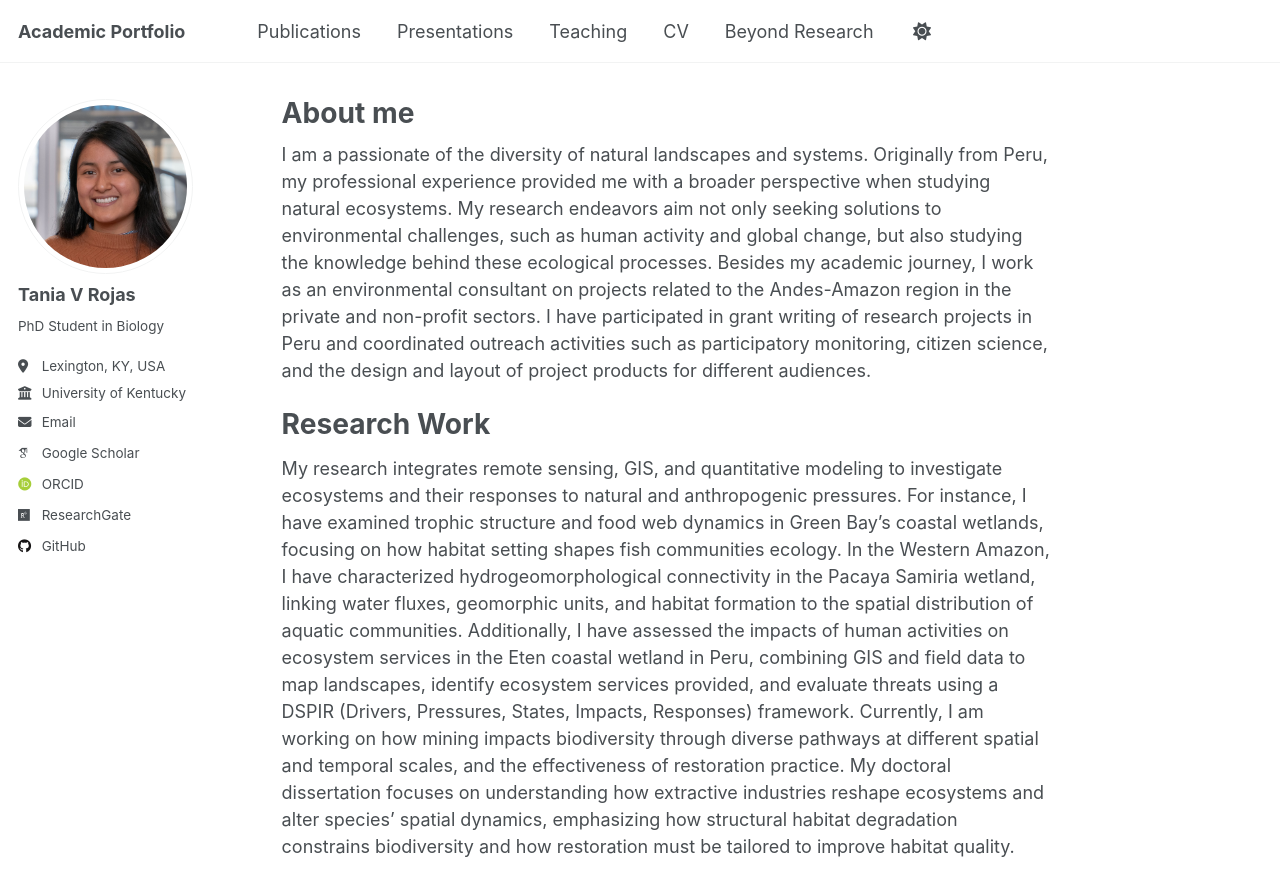
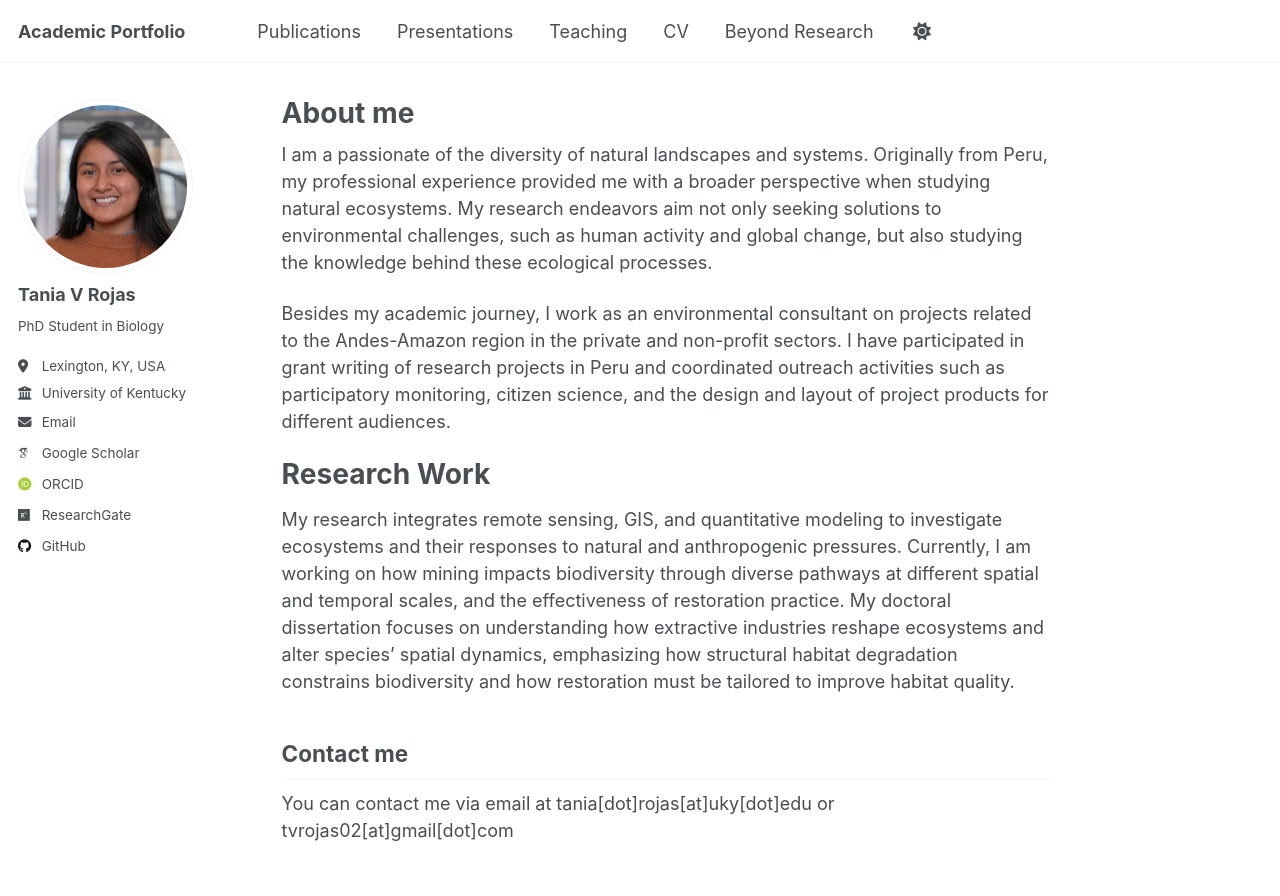
Before and after one commit to taniarojasc/taniarojasc.github.io, a Jekyll site: the page built from _pages/about.md, in a window 1280 px wide and 900 px high. Shown: the top 896 px of the window. Built offline with Jekyll 4.4.1, drawn with Linux system fonts in a browser that asks for light colours; some web fonts are replaced; a script that is not in the unit is left out.

Commit message:
Update about.md

```diff
--- a/_pages/about.md
+++ b/_pages/about.md
@@ -8,11 +8,12 @@ redirect_from:
 ---
 
 I am a passionate of the diversity of natural landscapes and systems. Originally from Peru, my professional experience provided me with a broader perspective when studying natural ecosystems. My research endeavors aim not only seeking solutions to environmental challenges, such as human activity and global change, but also studying the knowledge behind these ecological processes.
+
 Besides my academic journey, I work as an environmental consultant on projects related to the Andes-Amazon region in the private and non-profit sectors. I have participated in grant writing of research projects in Peru and coordinated outreach activities such as participatory monitoring, citizen science, and the design and layout of project products for different audiences.
 
 Research Work
 ======
-My research integrates remote sensing, GIS, and quantitative modeling to investigate ecosystems and their responses to natural and anthropogenic pressures. For instance, I have examined trophic structure and food web dynamics in Green Bay’s coastal wetlands, focusing on how habitat setting shapes fish communities ecology. In the Western Amazon, I have characterized hydrogeomorphological connectivity in the Pacaya Samiria wetland, linking water fluxes, geomorphic units, and habitat formation to the spatial distribution of aquatic communities. Additionally, I have assessed the impacts of human activities on ecosystem services in the Eten coastal wetland in Peru, combining GIS and field data to map landscapes, identify ecosystem services provided, and evaluate threats using a DSPIR (Drivers, Pressures, States, Impacts, Responses) framework. Currently, I am working on how mining impacts biodiversity through diverse pathways at different spatial and temporal scales, and the effectiveness of restoration practice. My doctoral dissertation focuses on understanding how extractive industries reshape ecosystems and alter species’ spatial dynamics, emphasizing how structural habitat degradation constrains biodiversity and how restoration must be tailored to improve habitat quality.
+My research integrates remote sensing, GIS, and quantitative modeling to investigate ecosystems and their responses to natural and anthropogenic pressures. Currently, I am working on how mining impacts biodiversity through diverse pathways at different spatial and temporal scales, and the effectiveness of restoration practice. My doctoral dissertation focuses on understanding how extractive industries reshape ecosystems and alter species’ spatial dynamics, emphasizing how structural habitat degradation constrains biodiversity and how restoration must be tailored to improve habitat quality.
 
 Contact me
 ------
```
